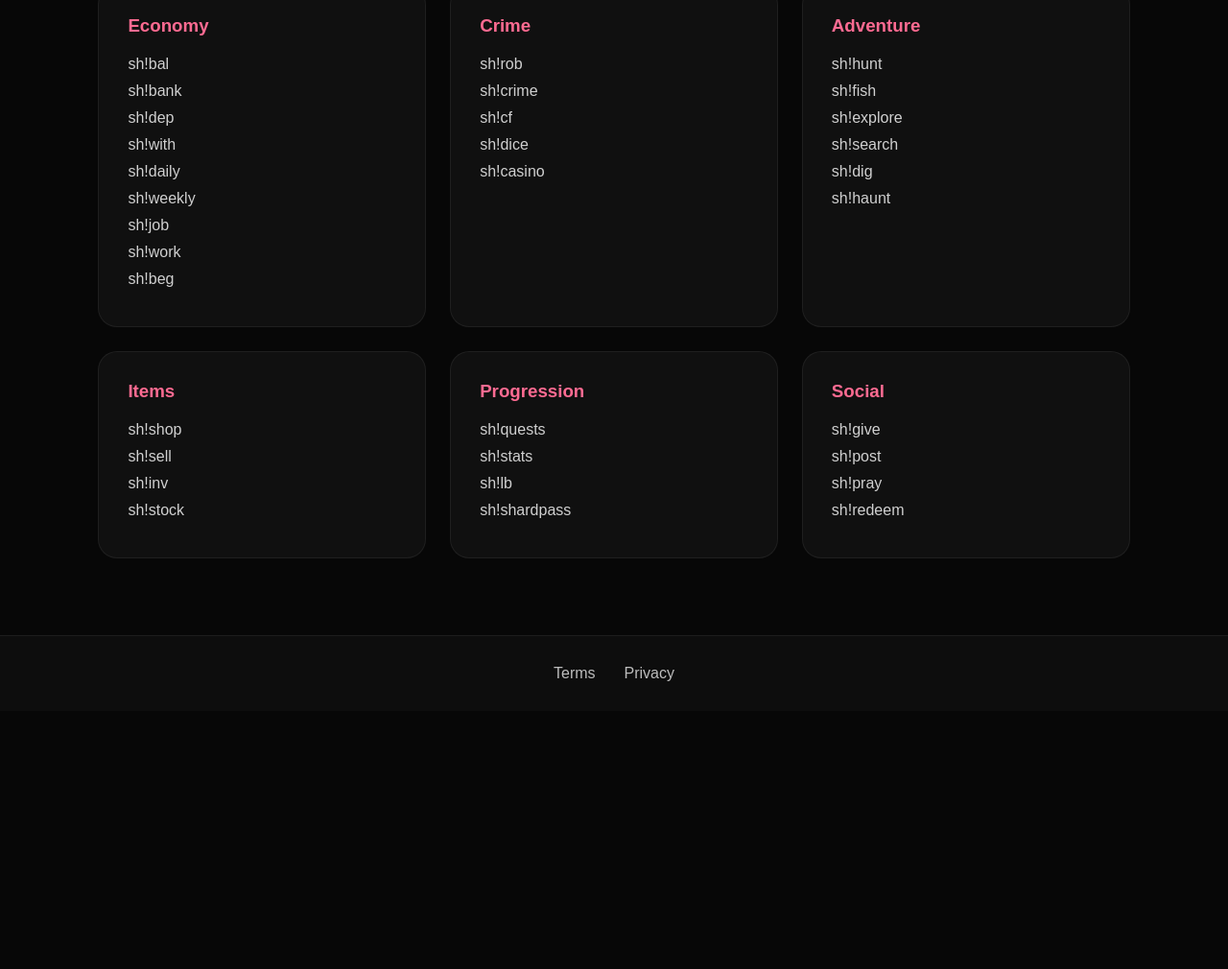
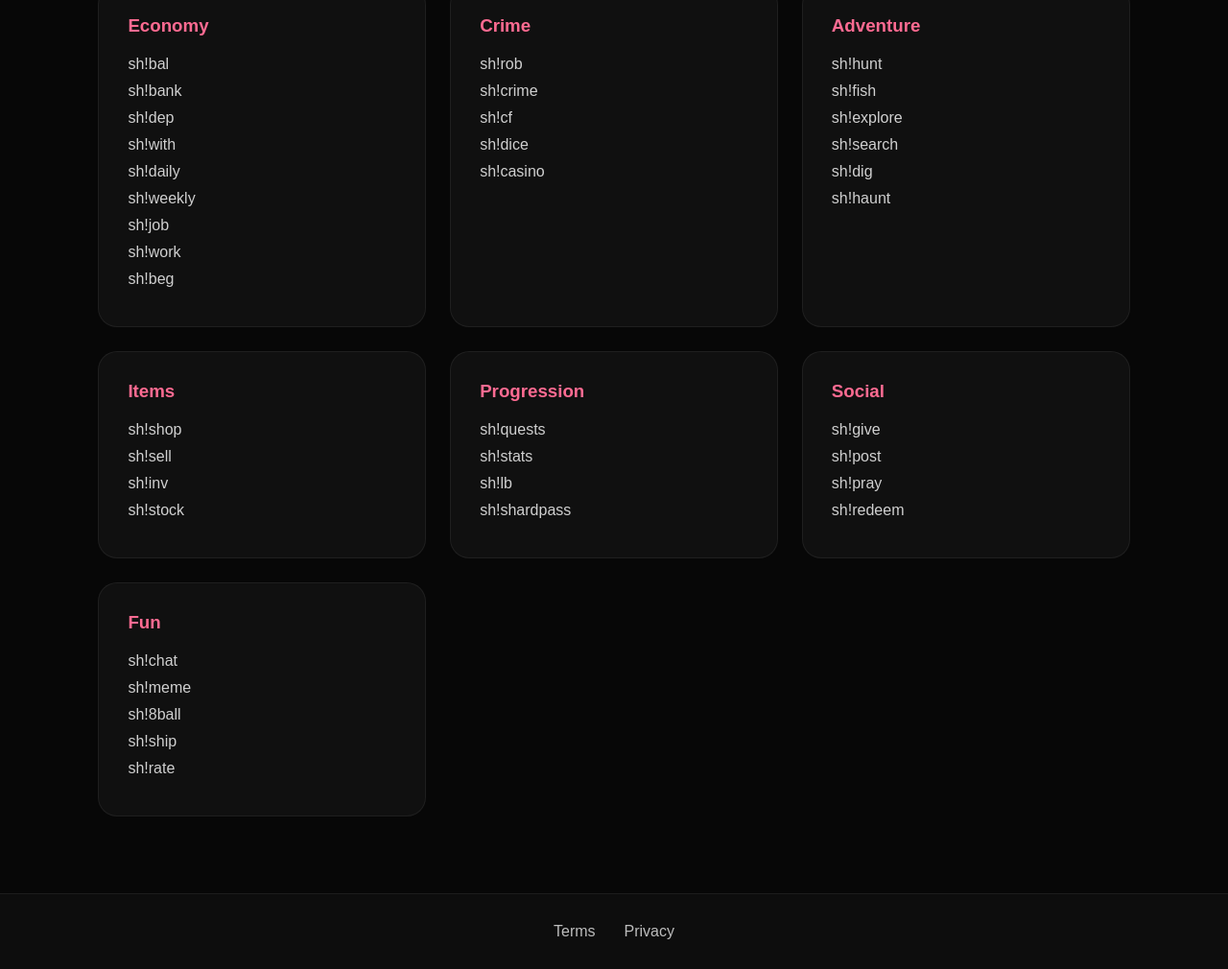
Before and after one commit to shard-discord/shard-discord.github.io, a plain HTML site: page commands.html in a window 1280 px wide. Shown: the part 291-1301 px from the top of the page at 96% size. Before the commit the page ends 1032 px from the top, so only its background shows below. Drawn offline with Linux system fonts and the light colour scheme.

Commit message:
Update commands.html

```diff
--- a/commands.html
+++ b/commands.html
@@ -98,6 +98,15 @@
       <p>sh!redeem</p>
     </div>
 
+    <div class="command-card">
+      <h3>Fun</h3>
+
+      <p>sh!chat</p>
+      <p>sh!meme</p>
+      <p>sh!8ball</p>
+      <p>sh!ship</p>
+      <p>sh!rate</p>
+
   </div>
 
 </section>
```
